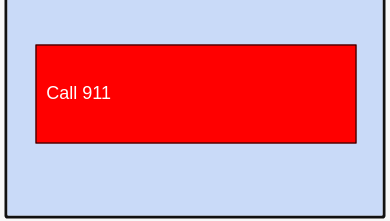
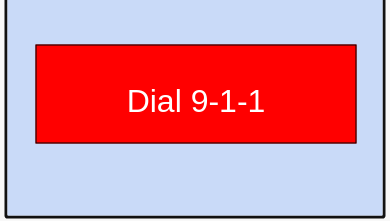
Before and after one commit to lwthatcher/CS-256, a website: page pages/emergency.html in a window 390 px wide. Shown: the part 540-761 px from the top of the page. Drawn offline with Linux system fonts and the light colour scheme.

Commit message:
change phone call icon

```diff
--- a/css/style.css
+++ b/css/style.css
@@ -143,8 +143,10 @@
 .nineoneone{
     background: rgb(256, 0, 0);
     float: left;
+    text-align: center;
+    text-indent: 0;
     font-family: sans-serif;
-    font-size: large;
+    font-size: xx-large;
     margin-top: 50px;
     border: 1px solid black;
 }
--- a/pages/emergency.html
+++ b/pages/emergency.html
@@ -45,7 +45,7 @@
           </div>
         </div>
         <div class="emergency nineoneone ">
-          Call 911
+          Dial 9-1-1
         </div>
         <!-- Content goes here -->
       </div>
```
Also changed, not shown: images/phone_circle.png.
